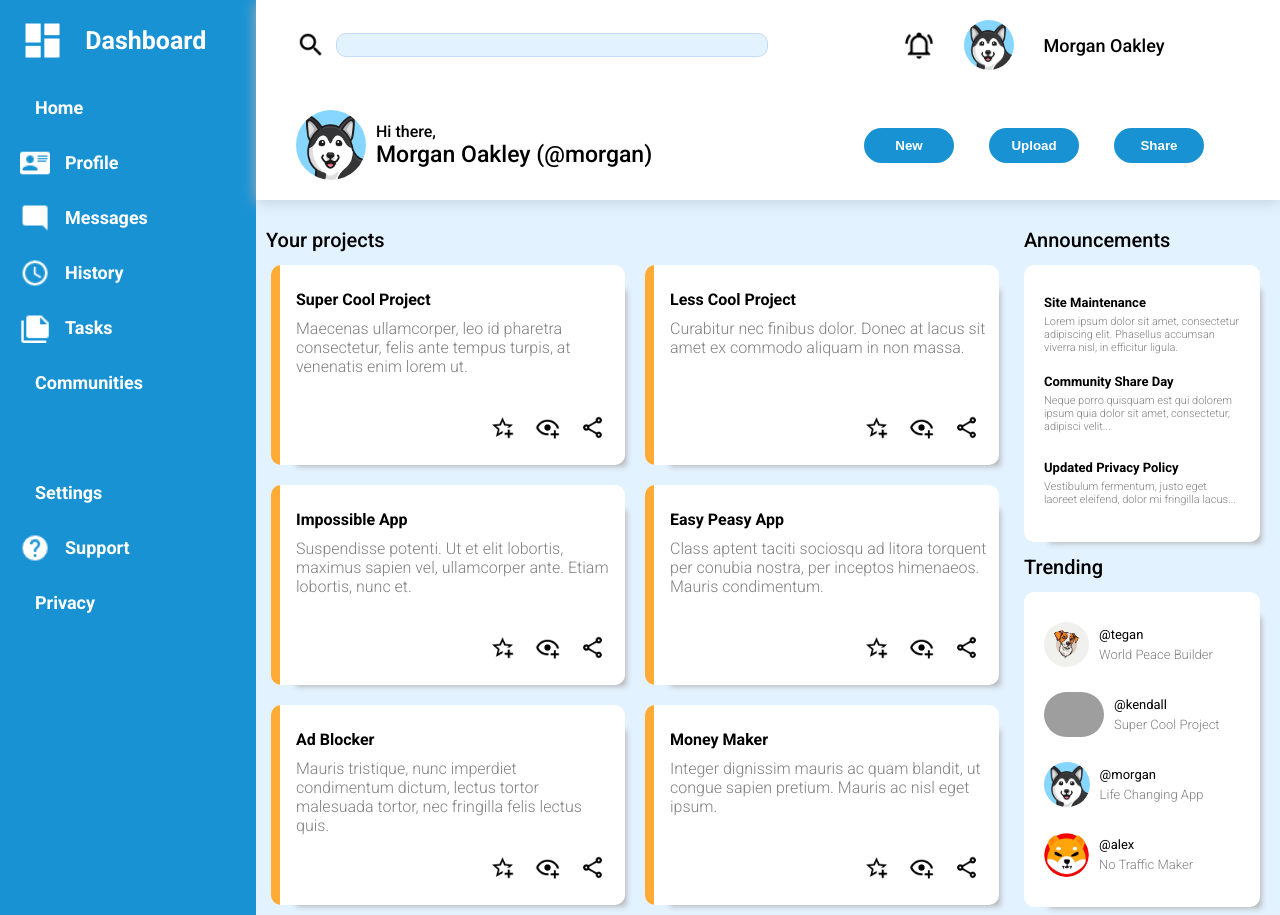
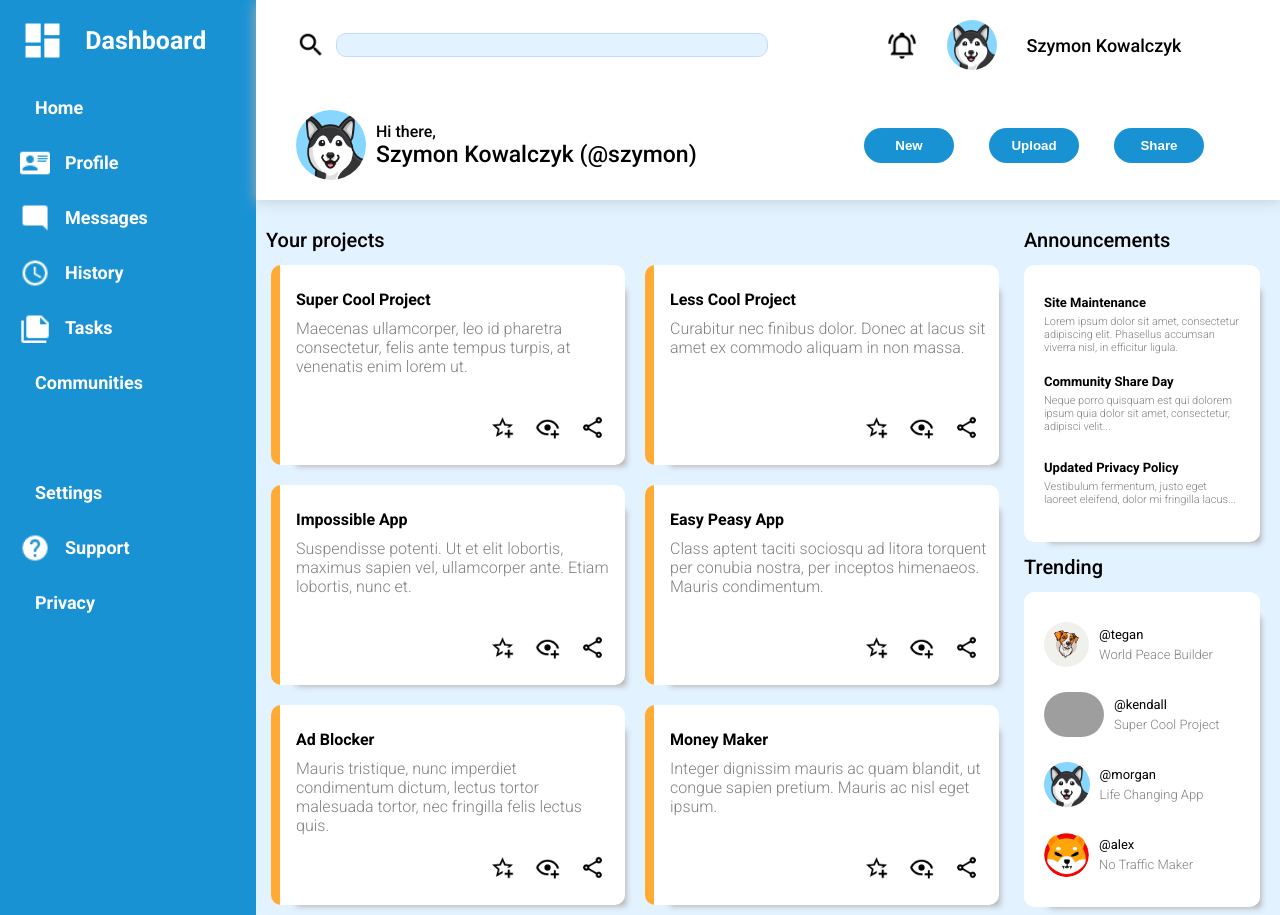
Before and after one commit to solszym/admin-dashboard, a plain HTML site: page index.html in a window 1280 px wide. Shown: the top 915 px of the page. Drawn offline with Linux system fonts and the light colour scheme; grey boxes are pictures that could not be loaded.

Commit message:
szymonkowalczyk

```diff
--- a/index.html
+++ b/index.html
@@ -42,13 +42,13 @@
       <div id="profile" class="header-items">
         <img src="img/bell-ring-outline.png" alt="bell" id="bell" />
         <img src="img/huskyprof.png" alt="picture" class="huskyprof" />
-        Morgan Oakley
+        Szymon Kowalczyk
       </div>
       <div id="hithere" class="header-items">
         <img src="img/huskyprof.png" alt="picture" class="huskyhi" />
         <div id="prof-right">
           <div id="hiprof">Hi there,</div>
-          <div id="nameprof">Morgan Oakley (@morgan)</div>
+          <div id="nameprof">Szymon Kowalczyk (@szymon)</div>
         </div>
       </div>
       <div id="post" class="header-items">
```
